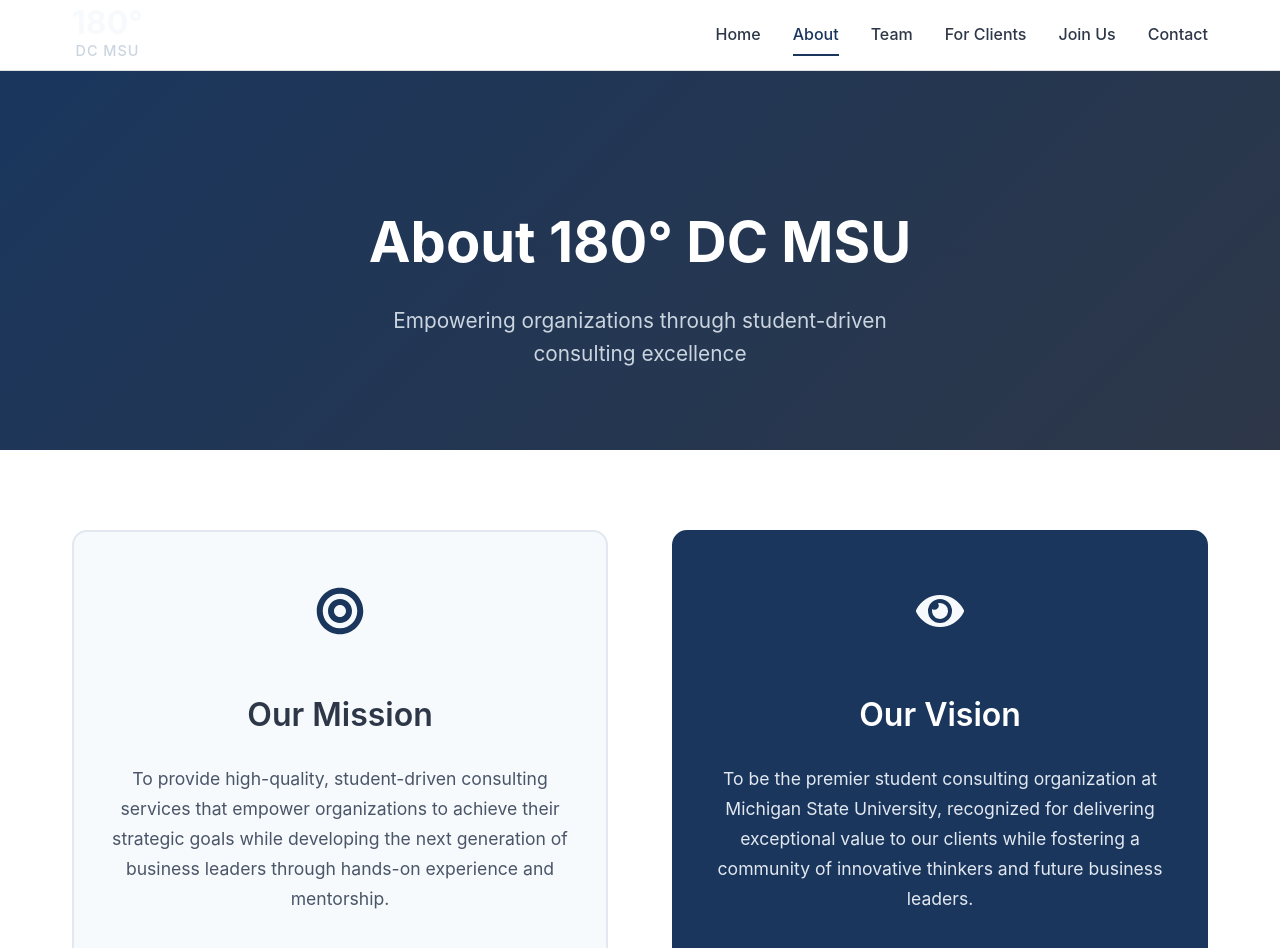
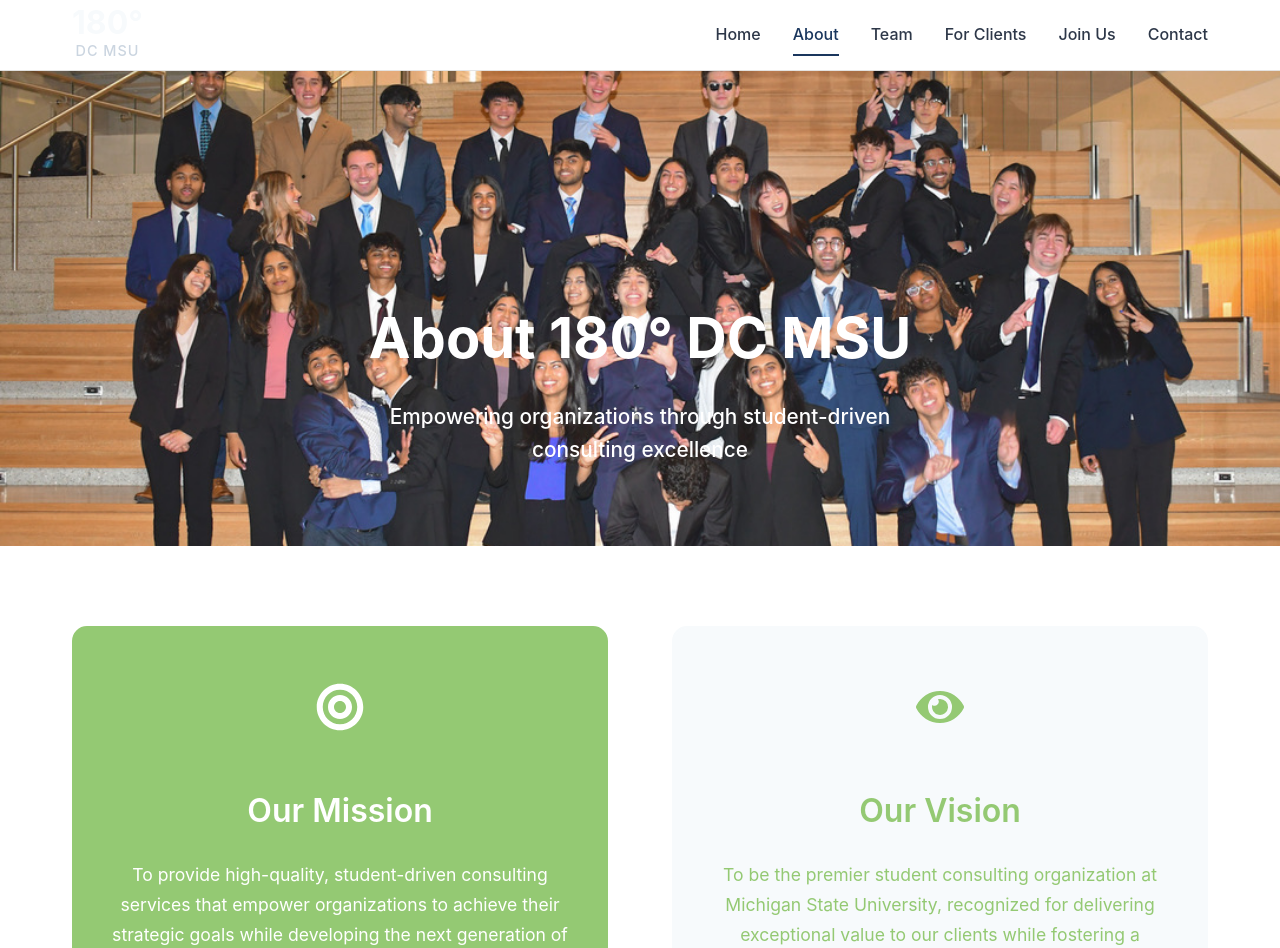
Before and after one commit to akhilkadari/180-website, a React (Create React App) app: page /about in a window 1280 px wide. Shown: the top 948 px of the page. Built offline with nearby package versions, Linux system fonts and the light colour scheme.

Commit message:
hero, mission, vision touchup

```diff
--- a/src/pages/About.css
+++ b/src/pages/About.css
@@ -1,8 +1,12 @@
 /* About Hero Section */
 .about-hero {
-  background: linear-gradient(135deg, #1a365d 0%, #2d3748 100%);
+  background-image: url('/public/silly_group_pic.jpeg');
+  background-position: center;
+  background-size: cover;
+  background-repeat: no-repeat;
+  background-attachment: fixed;
   color: white;
-  padding: 8rem 0 5rem;
+  padding: 14rem 0 5rem;
   text-align: center;
 }
 
@@ -14,7 +18,8 @@
 
 .about-hero-content p {
   font-size: 1.3rem;
-  color: #cbd5e0;
+  color: white;
+  font-weight: 500;
   max-width: 600px;
   margin: 0 auto;
   line-height: 1.6;
@@ -42,14 +47,14 @@
 }
 
 .mission-card {
-  background: #f7fafc;
-  border: 2px solid #e2e8f0;
+  background: #94C973;
+  border: 2px solid #94C973;
 }
 
 .vision-card {
-  background: #1a365d;
+  background: #f7fafc;
   color: white;
-  border: 2px solid #1a365d;
+  border: 2px solid #f7fafc;
 }
 
 .mission-card:hover,
@@ -65,11 +70,11 @@
 }
 
 .mission-icon {
-  color: #1a365d;
+  color: white;
 }
 
 .vision-icon {
-  color: #f7fafc;
+  color: #94C973;
 }
 
 .mission-card h2,
@@ -77,6 +82,11 @@
   font-size: 2rem;
   margin-bottom: 1.5rem;
   font-weight: 600;
+  color: #94C973;
+}
+
+.mission-card h2 {
+  color: white;
 }
 
 .mission-card p,
@@ -86,11 +96,11 @@
 }
 
 .mission-card p {
-  color: #4a5568;
+  color: white;
 }
 
 .vision-card p {
-  color: #e2e8f0;
+  color: #94C973;
 }
 
 /* Difference Section */
--- a/src/pages/About.js
+++ b/src/pages/About.js
@@ -68,6 +68,11 @@
 
   return (
     <div className="about">
+      {/* President's Welcome Section */}
+      <section>
+
+      </section>
+
       {/* Hero Section */}
       <section className="about-hero">
         <div className="container">
```
Also changed, not shown: public/silly_group_pic.jpeg (added).
